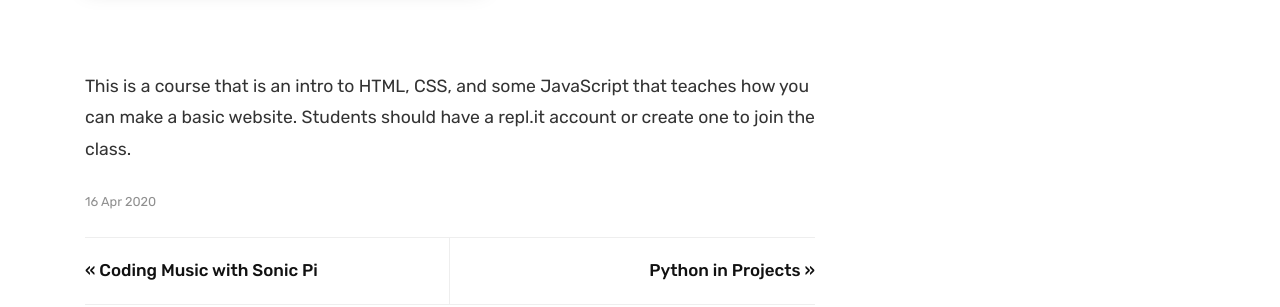
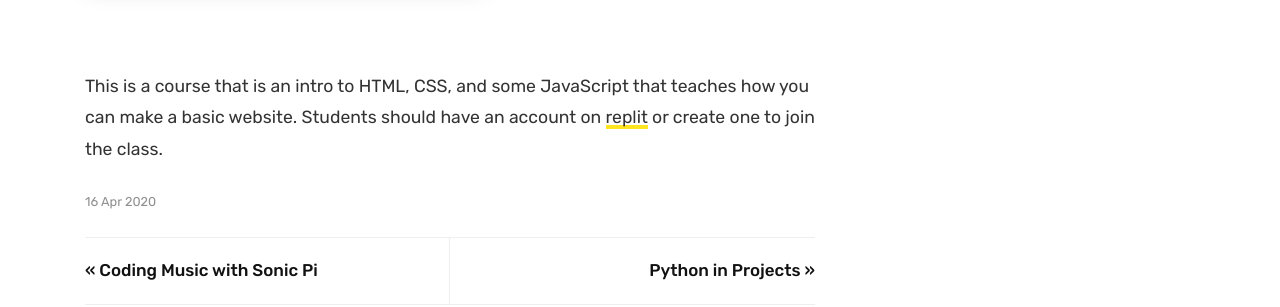
Before and after one commit to irvinecodingclub/irvinecodingclub.github.io, a Jekyll site: the page built from _posts/2020-04-16-web-development.md, in a window 1280 px wide and 900 px high, scrolled down 752 px. Shown: the part 436-743 px from the top of the window. Built offline with Jekyll 4.4.1, drawn with Linux system fonts in a browser that asks for light colours; comment, search, counter and statistics services are not loaded.

Commit message:
Update 2020-04-16-web-development.md

```diff
--- a/_posts/2020-04-16-web-development.md
+++ b/_posts/2020-04-16-web-development.md
@@ -25,4 +25,4 @@ excerpt: "A course teaching you how to make a basic website."
 </table>
 <br>
 
-This is a course that is an intro to HTML, CSS, and some JavaScript that teaches how you can make a basic website. Students should have a repl.it account or create one to join the class.
+This is a course that is an intro to HTML, CSS, and some JavaScript that teaches how you can make a basic website. Students should have an account on <a href="https://replit.com">replit</a> or create one to join the class.
```
